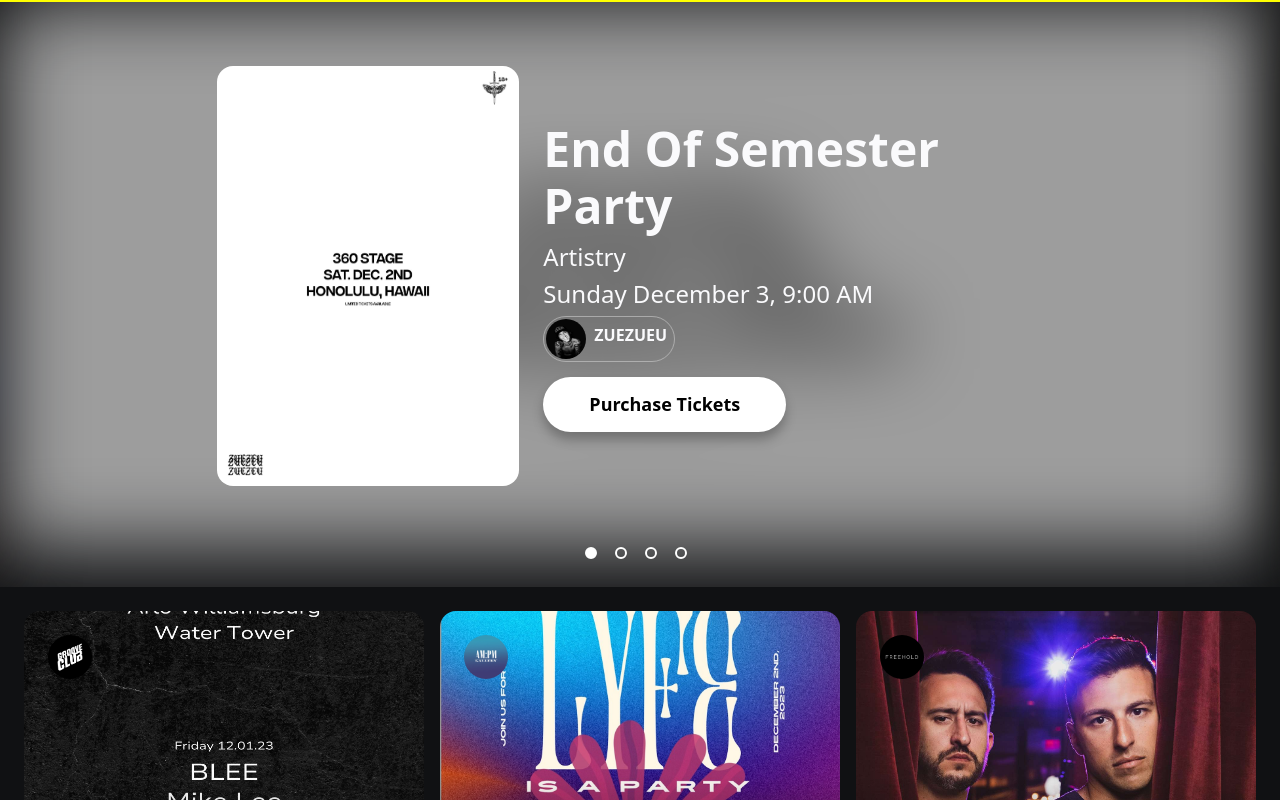
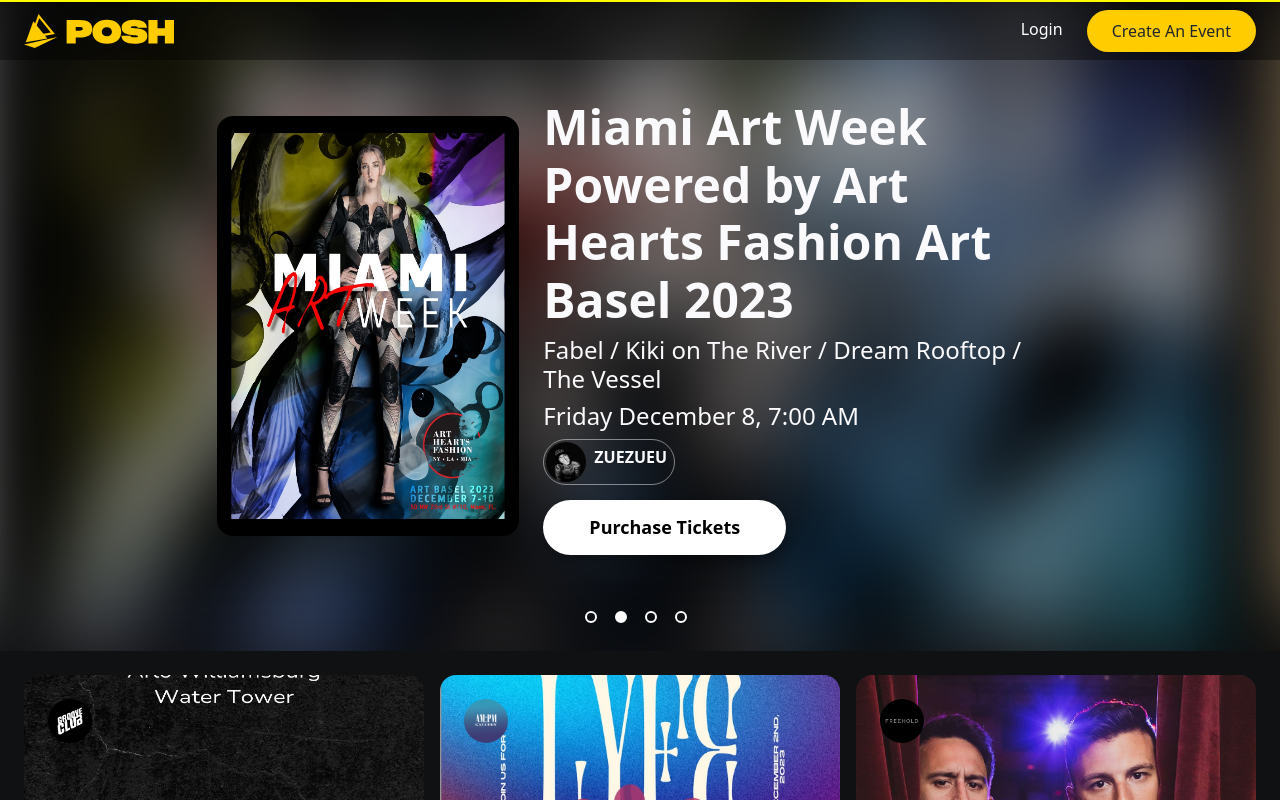
Before and after one commit to Youssof-Kandil/PoshvipDemo, a React (Create React App) app: page / in a window 1280 px wide. Shown: the top 800 px of the page. Built offline with nearby package versions, Linux system fonts and the light colour scheme.

Commit message:
NavBar Done

```diff
--- a/src/App.css
+++ b/src/App.css
@@ -1,7 +1,6 @@
 body {
   background-color: #101113 !important;
 }
-
 .yellow-strip{
   width: 100%;
   padding: 1px;
@@ -10,6 +9,24 @@
 
 .padding{
   padding: 0px ;
+}
+
+.nav{
+  background-color: rgba(0, 0, 0, 0.383);
+  left: 0;
+  right: 0;
+  z-index: 1000;
+}
+.color-Gold{
+  background-color: #fc0 !important;
+  transition: .2s !important;
+}
+.color-Gold:hover{
+  color: black !important;
+  transform: scale(1.05);
+}
+.credentials span{
+  cursor: pointer;
 }
 .carousel{
   max-width: 100vw;
@@ -115,3 +132,15 @@
   .slick-slide.slick-active .drop-shadow {
     box-shadow: none;
   }
+
+
+
+
+
+
+  /* MEDIA QUERIES */
+  @media (max-width: 768px) {
+    .carousel {
+      display: none;
+    }
+  }
--- a/src/Components/EEcarousel.jsx
+++ b/src/Components/EEcarousel.jsx
@@ -3,14 +3,14 @@
 import img2 from "../Assets/1b3cdeb1-54d4-4feb-a788-770ece7caad2.jpg"
 import img3 from "../Assets/30358123-7f25-4f7a-a0d7-5ae9c90c810c.jpg"
 import img4 from "../Assets/a64e125e-2d35-4aa9-81cd-fedba8dcc023.jpg"
-import Logo from "../Assets/posh-logo-w-typeface.svg"
 import artist1 from "../Assets/artist-white.jpg"
 import Slider from 'react-slick'
+import Navbar from './Navbar'
 export default function EEcarousel() {
 
 
   const settings = {
-    // autoplay: true,
+    autoplay: true,
     dots: true,
     infinite: true,
     speed: 500,
@@ -21,14 +21,16 @@
   };
   return (
     <>
+    <Navbar/>
+
   <div className='carousel'>
         <Slider {...settings}>
-          <div className='position-relative py-3' >
+          <div className='position-relative py-5' >
             <div className="layer-blur bg1">
               <div className='layer'></div>
             </div>
             <div className='row py-5 justify-content-center align-items-center position-relative inner-carousel  '>
-              <div className='carousel-item-image  overflow-hidden col-md-3'>
+              <div className='carousel-item-image  overflow-hidden col-lg-3 col-md-4 '>
                 <img src={img1} alt="img1" className='w-100 h-100 inner-image rounded-4 ' />
               </div>
               <div className='carouel-item-data col-md-5'>
@@ -46,12 +48,12 @@
             </div>
 
           </div>
-          <div className='position-relative  py-3' >
+          <div className='position-relative  py-5' >
             <div className="layer-blur bg2">
               <div className='layer'></div>
             </div>
             <div className=' py-5 position-relative inner-carousel row justify-content-center align-items-center'>
-              <div className='carousel-item-image rounded-3 overflow-hidden col-md-3'>
+              <div className='carousel-item-image rounded-3 overflow-hidden col-lg-3 col-md-5 col-sm-6'>
                 <img src={img2} alt="img1" className='w-100 h-100 inner-image rounded-4' />
               </div>
               <div className='carouel-item-data col-md-5'>
@@ -69,12 +71,12 @@
             </div>
 
           </div>
-          <div className='position-relative  py-3' >
+          <div className='position-relative  py-5' >
             <div className="layer-blur bg3">
               <div className='layer'></div>
             </div>
             <div className='row py-5 justify-content-center align-items-center position-relative inner-carousel  '>
-              <div className='carousel-item-image  rounded-3 overflow-hidden col-md-3'>
+              <div className='carousel-item-image  rounded-3 overflow-hidden col-lg-3 col-md-5 col-sm-6'>
                 <img src={img3} alt="img1" className='w-100 h-100 inner-image rounded-4' />
               </div>
               <div className='carouel-item-data col-md-5'>
@@ -92,12 +94,12 @@
             </div>
 
           </div>
-          <div className='position-relative py-3'  >
+          <div className='position-relative py-5'  >
             <div className="layer-blur bg4">
               <div className='layer'></div>
             </div>
             <div className='row py-5 justify-content-center align-items-center position-relative inner-carousel  '>
-              <div className='carousel-item-image  rounded-3 overflow-hidden col-md-4 '>
+              <div className='carousel-item-image  rounded-3 overflow-hidden col-lg-4 col-md-5'>
                 <img src={img4} alt="img1" className='w-100 h-100 inner-image rounded-4' />
               </div>
               <div className='carouel-item-data col-md-5'>
--- /dev/null
+++ b/src/Components/Navbar.jsx
@@ -0,0 +1,18 @@
+import React from 'react'
+import Logo from "../Assets/posh-logo-w-typeface.svg"
+
+export default function Navbar() {
+  return (
+    <>
+    <div className='nav d-flex justify-content-between align-items-center px-4 py-2 position-absolute '>
+    <div className='logo '>
+        <img src={Logo} alt="Logo of POSH"  className='w-50 '/>
+    </div>
+    <div className='credentials'>
+        <span className='me-4 text-white fw-light'>Login</span>
+        <button className='btn rounded-5 px-4 py-2 color-Gold'> Create An Event</button>
+    </div>
+    </div>
+    </>
+  )
+}
```
